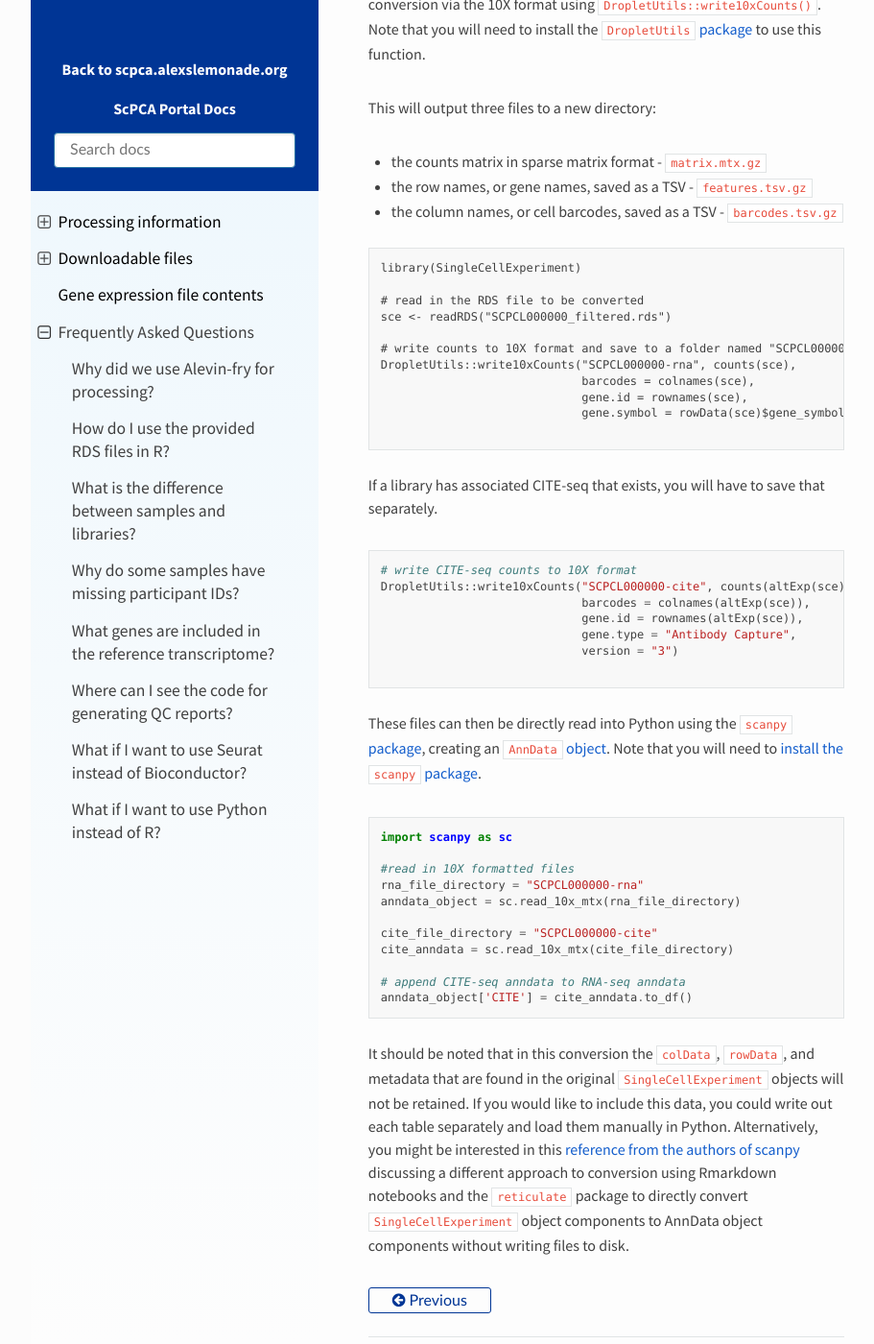
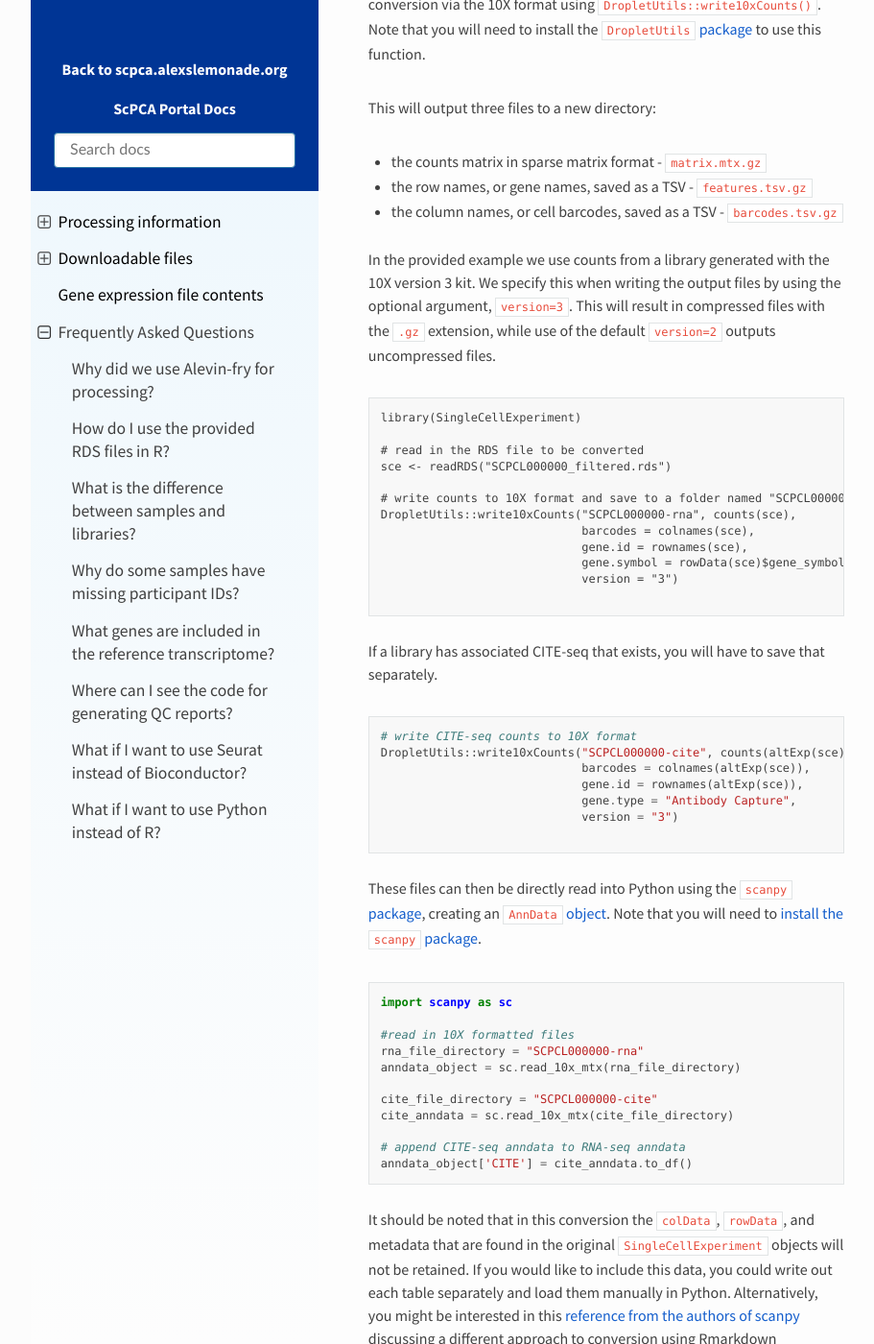
Before and after one commit to DongzeHE/scpca-docs, a Sphinx documentation site: the page built from docs/faq.md, in a window 1280 px wide and 1400 px high, scrolled down 5152 px. Shown: the whole window at 96% size, without its empty margins (158-1069 px from the left). Built offline with Sphinx 7.4.7 and the Read the Docs theme 2.0.0, drawn with Linux system fonts in a browser that asks for light colours; some of the changed text lies outside the part shown.

Commit message:
add use of version 3 to RNA counts

````diff
--- a/docs/faq.md
+++ b/docs/faq.md
@@ -130,6 +130,9 @@ This will output three files to a new directory:
 - the row names, or gene names, saved as a TSV - `features.tsv.gz`
 - the column names, or cell barcodes, saved as a TSV - `barcodes.tsv.gz`
 
+In the provided example we use counts from a library generated with the 10X version 3 kit.
+We specify this when writing the output files by using the optional argument, `version=3`.
+This will result in compressed files with the `.gz` extension, while use of the default `version=2` outputs uncompressed files.
 ```
 library(SingleCellExperiment)
 
@@ -140,7 +143,8 @@ sce <- readRDS("SCPCL000000_filtered.rds")
 DropletUtils::write10xCounts("SCPCL000000-rna", counts(sce),
                              barcodes = colnames(sce),
                              gene.id = rownames(sce),
-                             gene.symbol = rowData(sce)$gene_symbol)
+                             gene.symbol = rowData(sce)$gene_symbol,
+                             version = "3")
 
 ```
 
@@ -175,4 +179,4 @@ anndata_object['CITE'] = cite_anndata.to_df()
 
 It should be noted that in this conversion the `colData`, `rowData`, and metadata that are found in the original `SingleCellExperiment` objects will not be retained.
 If you would like to include this data, you could write out each table separately and load them manually in Python.
-Alternatively, you might be interested in this [reference from the authors of scanpy](https://theislab.github.io/scanpy-in-R/#converting-from-r-to-python) discussing a different approach to  conversion using Rmarkdown notebooks and the `reticulate` package to directly convert `SingleCellExperiment` object components to AnnData object components without writing files to disk.
+Alternatively, you might be interested in this [reference from the authors of scanpy](https://theislab.github.io/scanpy-in-R/#converting-from-r-to-python) discussing a different approach to  conversion using Rmarkdown notebooks and the `reticulate` package to directly convert `SingleCellExperiment` object components to `AnnData` object components without writing files locally.
````
